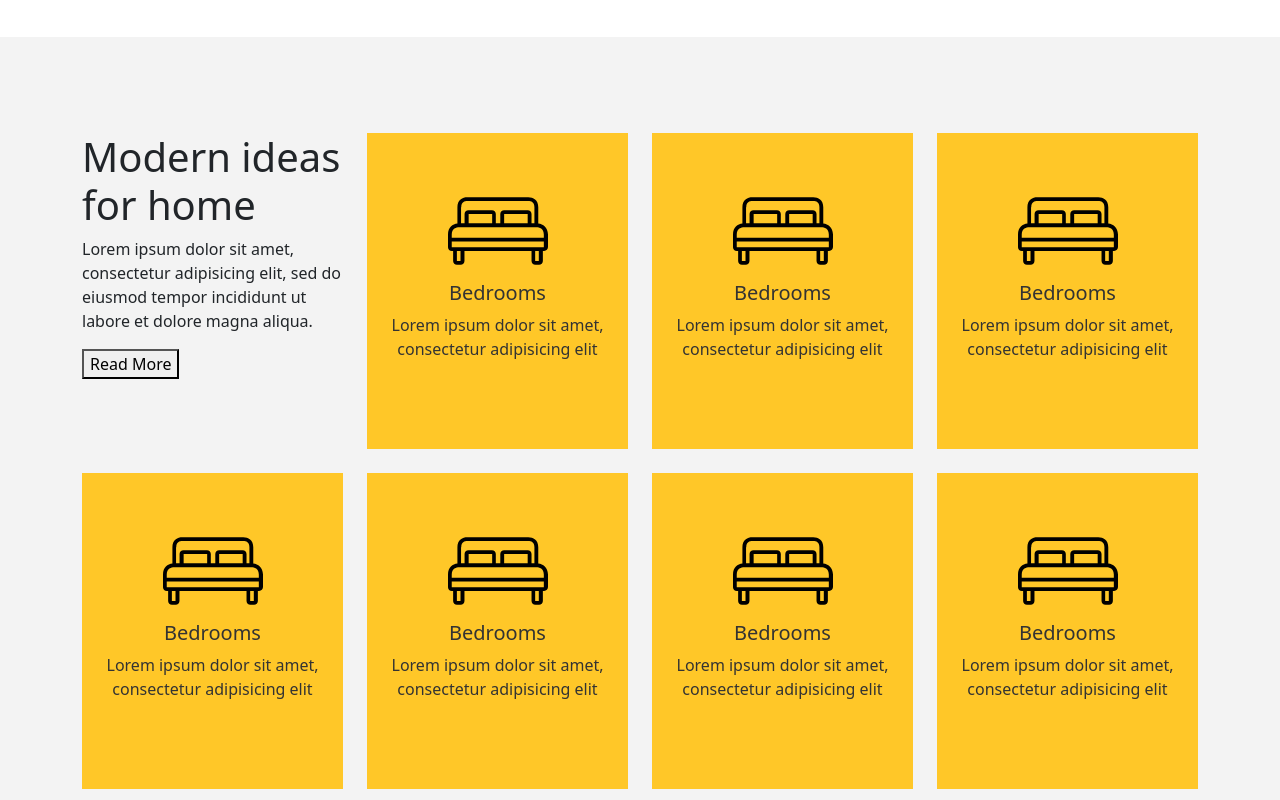
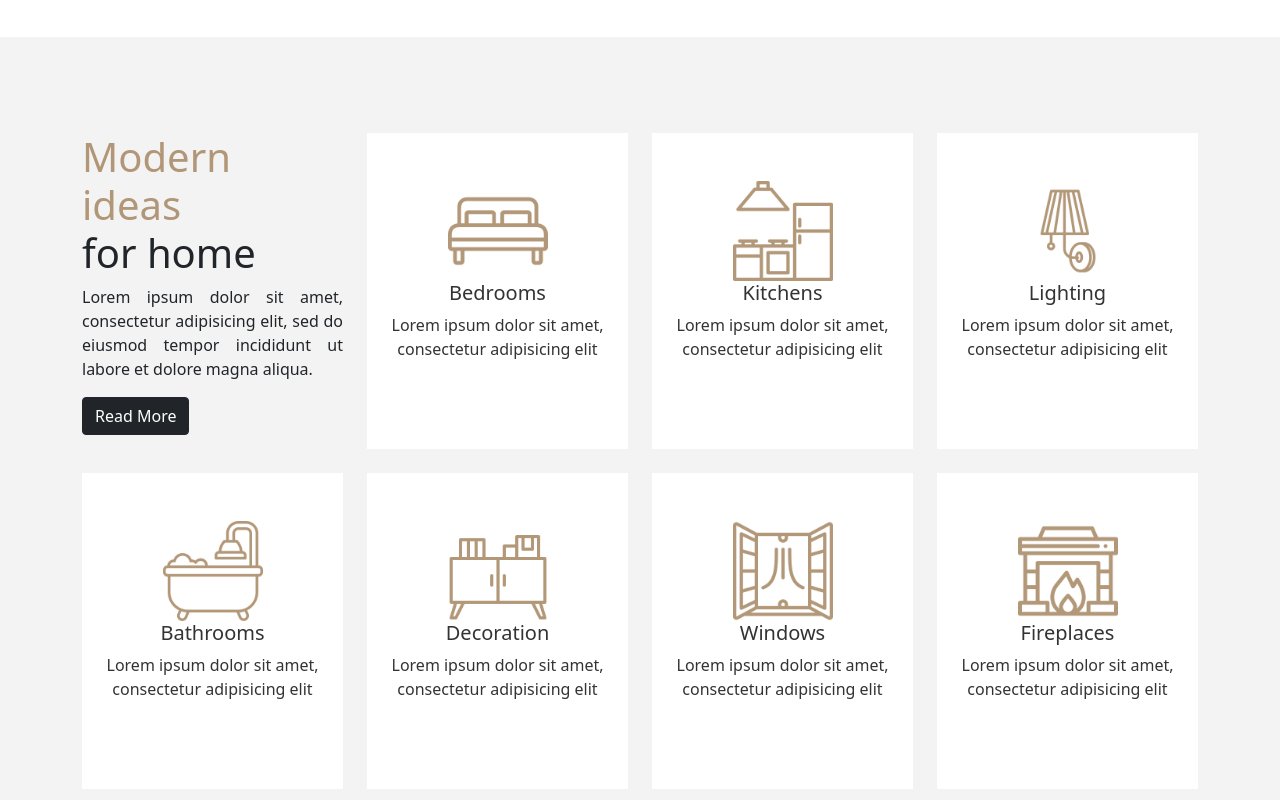
Before and after one commit to chn7/homeDecor, a plain HTML site: page index.html in a window 1280 px wide. Shown: the part 1300-2100 px from the top of the page. Drawn offline with Linux system fonts and the light colour scheme.

Commit message:
demo updates

```diff
--- a/index.html
+++ b/index.html
@@ -122,19 +122,19 @@
 						<header class="text-center text-lg-start">
 							<div class="fade-in">
 								<h1>
-								<span class="clr-brown">Modern ideas</span> <br>
+								<span class="clr-brown">Modern<br>ideas</span> <br>
 								for home
 							</h1>
 							</div>
-							<div class="txt-wrap">
-								<p>
+							<div>
+								<p class="txt-justify">
 									Lorem ipsum dolor sit amet, consectetur adipisicing elit, sed do eiusmod
 									tempor incididunt ut labore et dolore magna aliqua.
 								</p>
 							</div>
 						</header>
 						<div class="btn-wrap text-center text-lg-start">
-							<button>Read More</button>
+							<button class="btn btn-dark">Read More</button>
 						</div>
 					</div>
 				</div>
@@ -142,12 +142,28 @@
 					<div class="maincontainer">
 						<div class="thecard">
 							<div class="thefront pt-5">
-								<span><img src="images/bed.svg" class="icon-size"></span>
+								<span><img src="images/bed.png" class="icon-size"></span>
 								<h5>Bedrooms</h5>
 								<p>Lorem ipsum dolor sit amet, consectetur adipisicing elit</p>
 							</div>
-							<div class="theback pt-5">
-								<span><img src="images/kitchen.svg" class="icon-size clr-brown"></span>
+							<div class="theback pt-5" style="background-image: url(images/bedrooms.jpg); background-size: cover;">
+								<span><img src="images/bed.png" class="icon-size clr-brown"></span>
+								<h5>Bedrooms</h5>
+								<p>Lorem ipsum dolor sit amet, consectetur adipisicing elit</p>
+							</div>
+						</div>
+					</div>
+				</div>
+				<div class="col-12 col-sm-12 col-md-4 col-lg-3 mt-4">
+					<div class="maincontainer">
+						<div class="thecard">
+							<div class="thefront pt-5">
+								<span><img src="images/kitchen.png" class="icon-size"></span>
+								<h5>Kitchens</h5>
+								<p>Lorem ipsum dolor sit amet, consectetur adipisicing elit</p>
+							</div>
+							<div class="theback pt-5" style="background-image: url(images/Kitchens.jpg); background-size: cover;">
+								<span><img src="images/kitchen.png" class="icon-size clr-brown"></span>
 								<h5>Kitchens</h5>
 								<p>Lorem ipsum dolor sit amet, consectetur adipisicing elit</p>
 							</div>
@@ -158,29 +174,13 @@
 					<div class="maincontainer">
 						<div class="thecard">
 							<div class="thefront pt-5">
-								<span><img src="images/bed.svg" class="icon-size"></span>
-								<h5>Bedrooms</h5>
+								<span><img src="images/wall-lamp.png" class="icon-size"></span>
+								<h5>Lighting</h5>
 								<p>Lorem ipsum dolor sit amet, consectetur adipisicing elit</p>
 							</div>
-							<div class="theback pt-5">
-								<span><img src="images/kitchen.svg" class="icon-size clr-brown"></span>
-								<h5>Kitchens</h5>
-								<p>Lorem ipsum dolor sit amet, consectetur adipisicing elit</p>
-							</div>
-						</div>
-					</div>
-				</div>
-				<div class="col-12 col-sm-12 col-md-4 col-lg-3 mt-4">
-					<div class="maincontainer">
-						<div class="thecard">
-							<div class="thefront pt-5">
-								<span><img src="images/bed.svg" class="icon-size"></span>
-								<h5>Bedrooms</h5>
-								<p>Lorem ipsum dolor sit amet, consectetur adipisicing elit</p>
-							</div>
-							<div class="theback pt-5">
-								<span><img src="images/kitchen.svg" class="icon-size clr-brown"></span>
-								<h5>Kitchens</h5>
+							<div class="theback pt-5" style="background-image: url(images/lighting.jpg); background-size: cover;">
+								<span><img src="images/wall-lamp.png" class="icon-size clr-brown"></span>
+								<h5>Lighting</h5>
 								<p>Lorem ipsum dolor sit amet, consectetur adipisicing elit</p>
 							</div>
 						</div>
@@ -190,13 +190,13 @@
 					<div class="maincontainer">
 						<div class="thecard">
 							<div class="thefront pt-5">
-								<span><img src="images/bed.svg" class="icon-size"></span>
-								<h5>Bedrooms</h5>
+								<span><img src="images/bathtub.png" class="icon-size"></span>
+								<h5>Bathrooms</h5>
 								<p>Lorem ipsum dolor sit amet, consectetur adipisicing elit</p>
 							</div>
-							<div class="theback pt-5">
-								<span><img src="images/kitchen.svg" class="icon-size clr-brown"></span>
-								<h5>Kitchens</h5>
+							<div class="theback pt-5" style="background-image: url(images/bathrooms.jpg); background-size: cover;">
+								<span><img src="images/bathtub.png" class="icon-size clr-brown"></span>
+								<h5>Bathrooms</h5>
 								<p>Lorem ipsum dolor sit amet, consectetur adipisicing elit</p>
 							</div>
 						</div>
@@ -206,13 +206,13 @@
 					<div class="maincontainer">
 						<div class="thecard">
 							<div class="thefront pt-5">
-								<span><img src="images/bed.svg" class="icon-size"></span>
-								<h5>Bedrooms</h5>
+								<span><img src="images/side-table.png" class="icon-size"></span>
+								<h5>Decoration</h5>
 								<p>Lorem ipsum dolor sit amet, consectetur adipisicing elit</p>
 							</div>
-							<div class="theback pt-5">
-								<span><img src="images/kitchen.svg" class="icon-size clr-brown"></span>
-								<h5>Kitchens</h5>
+							<div class="theback pt-5" style="background-image: url(images/decoration.jpg); background-size: cover;">
+								<span><img src="images/side-table.png" class="icon-size clr-brown"></span>
+								<h5>Decoration</h5>
 								<p>Lorem ipsum dolor sit amet, consectetur adipisicing elit</p>
 							</div>
 						</div>
@@ -222,13 +222,13 @@
 					<div class="maincontainer">
 						<div class="thecard">
 							<div class="thefront pt-5">
-								<span><img src="images/bed.svg" class="icon-size"></span>
-								<h5>Bedrooms</h5>
+								<span><img src="images/window.png" class="icon-size"></span>
+								<h5>Windows</h5>
 								<p>Lorem ipsum dolor sit amet, consectetur adipisicing elit</p>
 							</div>
-							<div class="theback pt-5">
-								<span><img src="images/kitchen.svg" class="icon-size clr-brown"></span>
-								<h5>Kitchens</h5>
+							<div class="theback pt-5" style="background-image: url(images/windows.jpg); background-size: cover;">
+								<span><img src="images/window.png" class="icon-size clr-brown"></span>
+								<h5>Windows</h5>
 								<p>Lorem ipsum dolor sit amet, consectetur adipisicing elit</p>
 							</div>
 						</div>
@@ -238,13 +238,13 @@
 					<div class="maincontainer">
 						<div class="thecard">
 							<div class="thefront pt-5">
-								<span><img src="images/bed.svg" class="icon-size"></span>
-								<h5>Bedrooms</h5>
+								<span><img src="images/fireplace.png" class="icon-size"></span>
+								<h5>Fireplaces</h5>
 								<p>Lorem ipsum dolor sit amet, consectetur adipisicing elit</p>
 							</div>
-							<div class="theback pt-5">
-								<span><img src="images/kitchen.svg" class="icon-size clr-brown"></span>
-								<h5>Kitchens</h5>
+							<div class="theback pt-5" style="background-image: url(images/fireplaces.jpg); background-size: cover;">
+								<span><img src="images/fireplace.png" class="icon-size clr-brown"></span>
+								<h5>Fireplaces</h5>
 								<p>Lorem ipsum dolor sit amet, consectetur adipisicing elit</p>
 							</div>
 						</div>
@@ -271,22 +271,7 @@
     		</div>
     	</div>
     </div>
-    <div class="container-fluid somesection">
-  		<div class="row">
-			<div class="col-lg-8 col-md-12 w-lg-75 p-0">
-				<img src="images/banner2a.jpg" class="img-fluid">
-			</div>
-			<div class="col-lg-4 shadow-lg overlay-text">
-	    		<h4>Our Focus</h4>
-	    		<p>Lorem ipsum dolor sit amet, consectetur adipisicing elit, sed do eiusmod
-	    		tempor incididunt ut labore et dolore magna aliqua. Ut enim ad minim veniam,
-	    		quis nostrud exercitation ullamco laboris nisi ut aliquip ex ea commodo
-	    		consequat. Duis aute irure dolor in reprehenderit in voluptate velit esse
-	    		cillum dolore eu fugiat nulla pariatur. Excepteur sint occaecat cupidatat non
-	    		proident, sunt in culpa qui officia deserunt mollit anim id est laborum.</p>
-    		</div>
-    	</div>
-    </div>
+
 
 
     <!-- Section 4 - Pricing Plans -->
@@ -365,10 +350,27 @@
 		</div>
 	</div>
 
+	<div class="container-fluid somesection">
+  		<div class="row">
+			<div class="col-lg-8 col-md-12 w-lg-75 p-0">
+				<img src="images/banner2a.jpg" class="img-fluid">
+			</div>
+			<div class="col-lg-4 shadow-lg overlay-text">
+	    		<h4>Our Focus</h4>
+	    		<p>Lorem ipsum dolor sit amet, consectetur adipisicing elit, sed do eiusmod
+	    		tempor incididunt ut labore et dolore magna aliqua. Ut enim ad minim veniam,
+	    		quis nostrud exercitation ullamco laboris nisi ut aliquip ex ea commodo
+	    		consequat. Duis aute irure dolor in reprehenderit in voluptate velit esse
+	    		cillum dolore eu fugiat nulla pariatur. Excepteur sint occaecat cupidatat non
+	    		proident, sunt in culpa qui officia deserunt mollit anim id est laborum.</p>
+    		</div>
+    	</div>
+    </div>
 
 
 
 
+	<!-- footer -->
 <footer class="container-fluid mt-5 foot">
 		<div class="row text-left mx-5 px-3">
 
--- a/style.css
+++ b/style.css
@@ -1,6 +1,9 @@
 
 /* start of style for nav bar*/
-
+/*brown color*/
+.clr-brown{
+	color: #B19777;
+}
 
 @media (min-width: 992px) {
 
@@ -249,10 +252,13 @@
 /*************************Section 1 End*******************************/
 
 /*******************Section 2 -Interior Category********************/
-
+.txt-justify{
+	text-align: justify;
+}
 .bg-gray{
 	background-color: #F3F3F3;
 }
+
 
 .icon-size{
 	width: 100px;
@@ -279,7 +285,7 @@
       width: 100%;
       height: 100%;
       backface-visibility: hidden;
-      background: #ffc728;
+      background: #ffffff;
       color: #333;
       text-align: center;
     }
@@ -288,11 +294,12 @@
       width: 100%;
       height: 100%;
       backface-visibility: hidden;
-      background: green;
-      color: #333;
+      color: #ffffff;
       text-align: center;
       transform: rotateY(180deg);
     }
+
+
 /************************Section 2 End***************************/
 
 /************ Our Foucs ************/
```
Also changed, not shown: images/bathrooms.jpg (added), images/bathtub.png (added), images/bed.png (added), images/bedrooms.jpg (added), images/decoration.jpg (added), images/fireplace.png (added), images/fireplaces.jpg (added), images/kitchen.png (added), images/kitchens.jpg (added), images/lighting.jpg (added), images/side-table.png (added), images/wall-lamp.png (added), images/window.png (added), images/windows.jpg (added).
